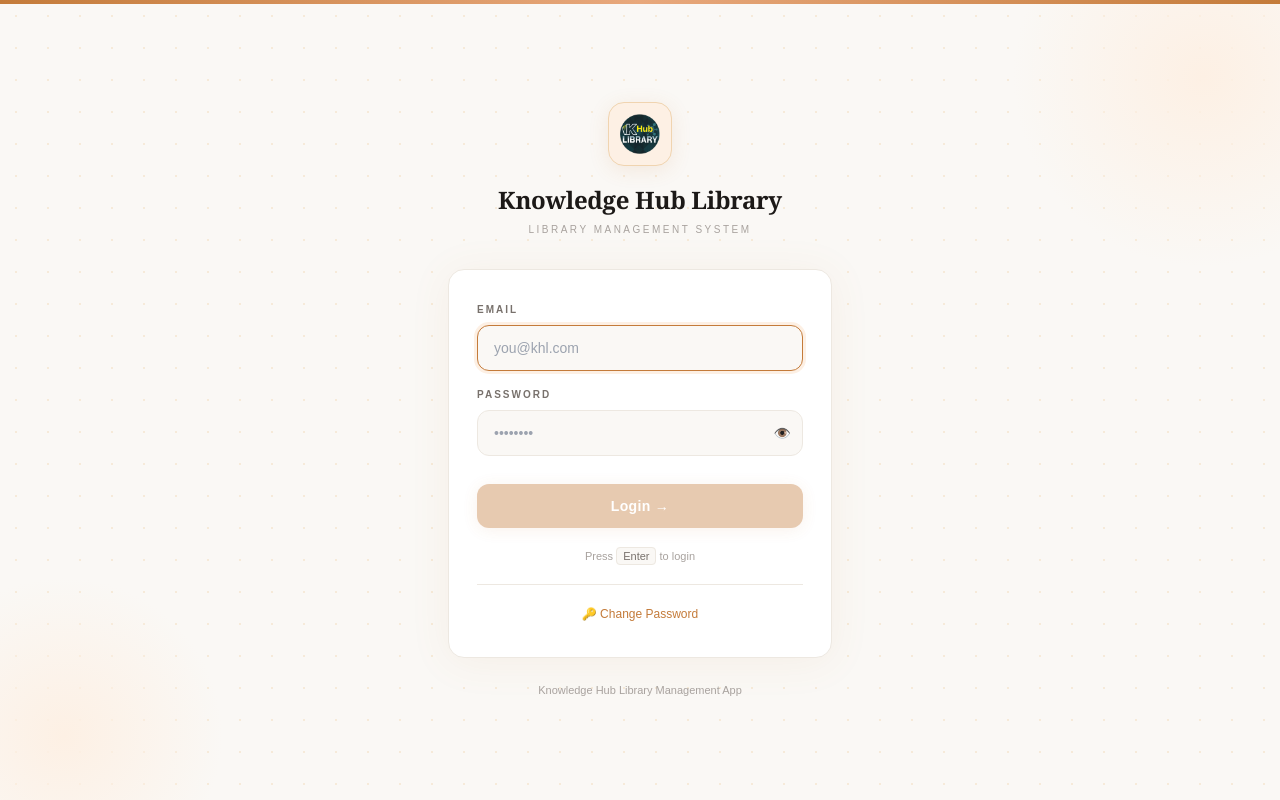
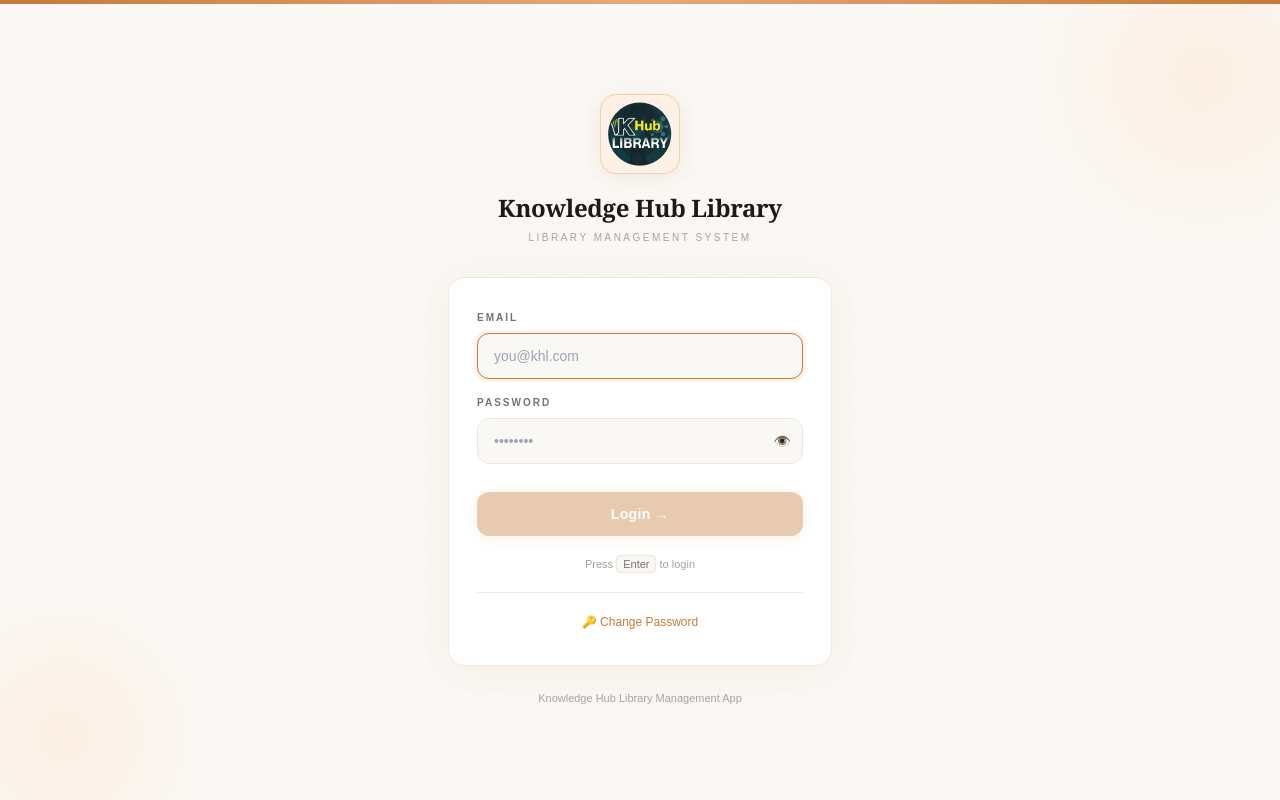
Before and after one commit to knowledgehublibrary/KHL_NEW_APP, a Next.js app: page /login in a window 1280 px wide. Built offline with nearby package versions, Linux system fonts and the light colour scheme; no server answers.

Commit message:
Update page.tsx

```diff
--- a/app/login/page.tsx
+++ b/app/login/page.tsx
@@ -123,9 +123,9 @@ export default function LoginPage() {
 
         {/* Logo */}
         <div className="text-center mb-8">
-          <div className="inline-flex items-center justify-center w-16 h-16 rounded-2xl mb-4 overflow-hidden"
+          <div className="inline-flex items-center justify-center w-20 h-20 rounded-2xl mb-4 overflow-hidden"
                style={{ background: T.accentLight, border: `1px solid ${T.accentBorder}`, boxShadow: `0 4px 20px ${T.accent}20` }}>
-               <img src="/default-avatar.png" alt="Knowledge Hub Library" width={40} height={40}
+               <img src="/default-avatar.png" alt="Knowledge Hub Library" width={64} height={64}
                style={{ objectFit: 'cover', borderRadius: '8px' }} />
           </div>
           <h1 className="font-bold mb-1" style={{ fontFamily: "'Georgia', serif", fontSize: '24px', color: T.text, letterSpacing: '-0.3px' }}>
```
